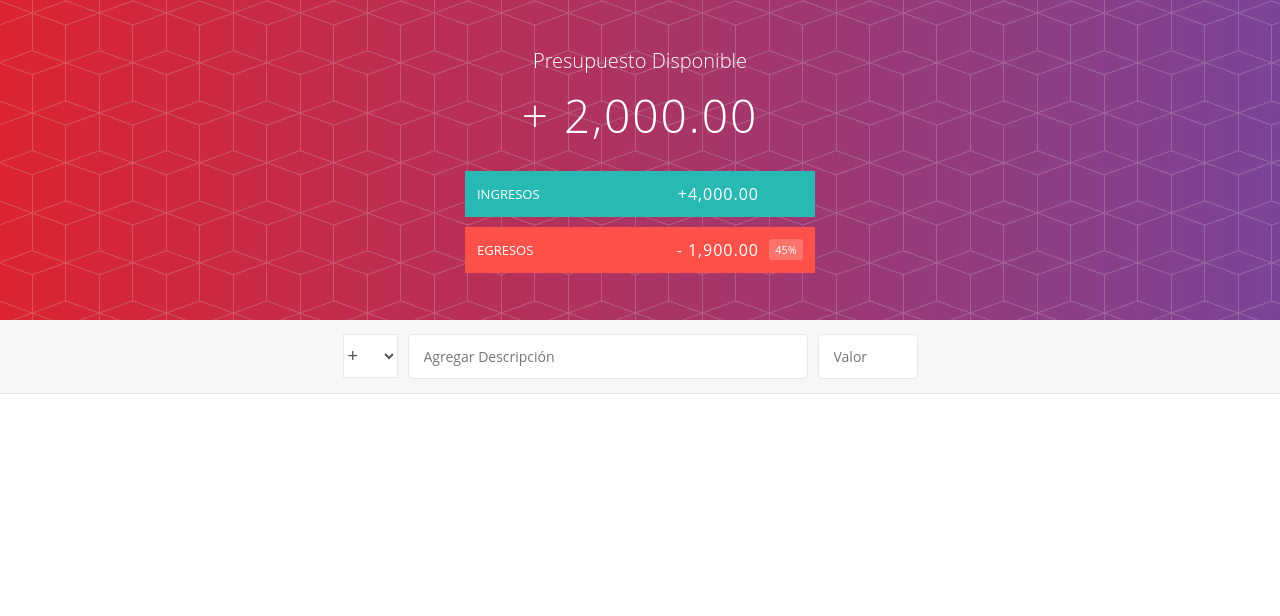
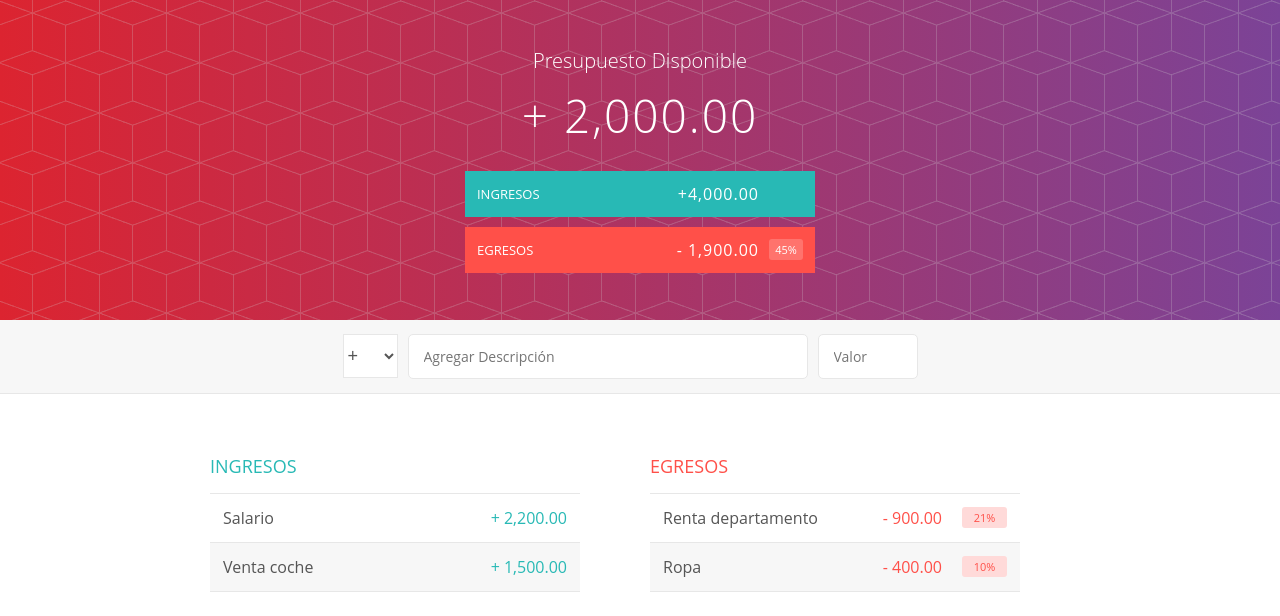
Before and after one commit to hennyfeliz/presupuestos-app, a React (Create React App) app in the folder FRONTEND-REACT/presupuesto-design-react/: page / in a window 1280 px wide. Shown: the top 616 px of the page. Built offline with nearby package versions, Linux system fonts and the light colour scheme.

Commit message:
Adding styles changes

```diff
--- a/FRONTEND-REACT/presupuesto-design-react/src/App.js
+++ b/FRONTEND-REACT/presupuesto-design-react/src/App.js
@@ -1,12 +1,14 @@
 import Header from './components/Header';
 import Form from './components/Form';
 import './Styles/App.css';
+import EgresoContainer from './components/EgresoContainer';
 
 function App() {
   return (
     <div className="App">
       <Header />
       <Form />
+      <EgresoContainer />
     </div>
   );
 }
--- /dev/null
+++ b/FRONTEND-REACT/presupuesto-design-react/src/components/Egreso.jsx
@@ -0,0 +1,35 @@
+const Egreso = () => {
+  return (
+    <div class="egreso">
+      <h2 class="egreso_titulo">Egresos</h2>
+      <div id="lista-egresos">
+        <div class="elemento limpiarEstilos">
+          <div class="elemento_descripcion">Renta departamento</div>
+          <div class="derecha limpiarEstilos">
+            <div class="elemento_valor">- 900.00</div>
+            <div class="elemento_porcentaje">21%</div>
+            <div class="elemento_eliminar">
+              <button class="elemento_eliminar--btn">
+                <ion-icon name="close-circle-outline"></ion-icon>
+              </button>
+            </div>
+          </div>
+        </div>
+        <div class="elemento limpiarEstilos">
+          <div class="elemento_descripcion">Ropa</div>
+          <div class="derecha limpiarEstilos">
+            <div class="elemento_valor">- 400.00</div>
+            <div class="elemento_porcentaje">10%</div>
+            <div class="elemento_eliminar">
+              <button class="elemento_eliminar--btn">
+                <ion-icon name="close-circle-outline"></ion-icon>
+              </button>
+            </div>
+          </div>
+        </div>
+      </div>
+    </div>
+  );
+};
+
+export default Egreso
--- /dev/null
+++ b/FRONTEND-REACT/presupuesto-design-react/src/components/EgresoContainer.jsx
@@ -0,0 +1,13 @@
+import Ingreso from './Ingreso'
+import Egreso from './Egreso'
+
+const EgresoContainer = () => {
+  return (
+    <div class="contenedor limpiarEstilos">
+        <Ingreso />
+        <Egreso />
+    </div>
+  )
+}
+
+export default EgresoContainer
--- /dev/null
+++ b/FRONTEND-REACT/presupuesto-design-react/src/components/Ingreso.jsx
@@ -0,0 +1,33 @@
+const Egreso = () => {
+  return (
+    <div class="ingreso">
+      <h2 class="ingreso_titulo">Ingresos</h2>
+      <div id="lista-ingresos">
+        <div class="elemento limpiarEstilos">
+          <div class="elemento_descripcion">Salario</div>
+          <div class="derecha limpiarEstilos">
+            <div class="elemento_valor">+ 2,200.00</div>
+            <div class="elemento_eliminar">
+              <button class="elemento_eliminar--btn">
+                <ion-icon name="close-circle-outline"></ion-icon>
+              </button>
+            </div>
+          </div>
+        </div>
+        <div class="elemento limpiarEstilos">
+          <div class="elemento_descripcion">Venta coche</div>
+          <div class="derecha limpiarEstilos">
+            <div class="elemento_valor">+ 1,500.00</div>
+            <div class="elemento_eliminar">
+              <button class="elemento_eliminar--btn">
+                <ion-icon name="close-circle-outline"></ion-icon>
+              </button>
+            </div>
+          </div>
+        </div>
+      </div>
+    </div>
+  );
+};
+
+export default Egreso;
```
